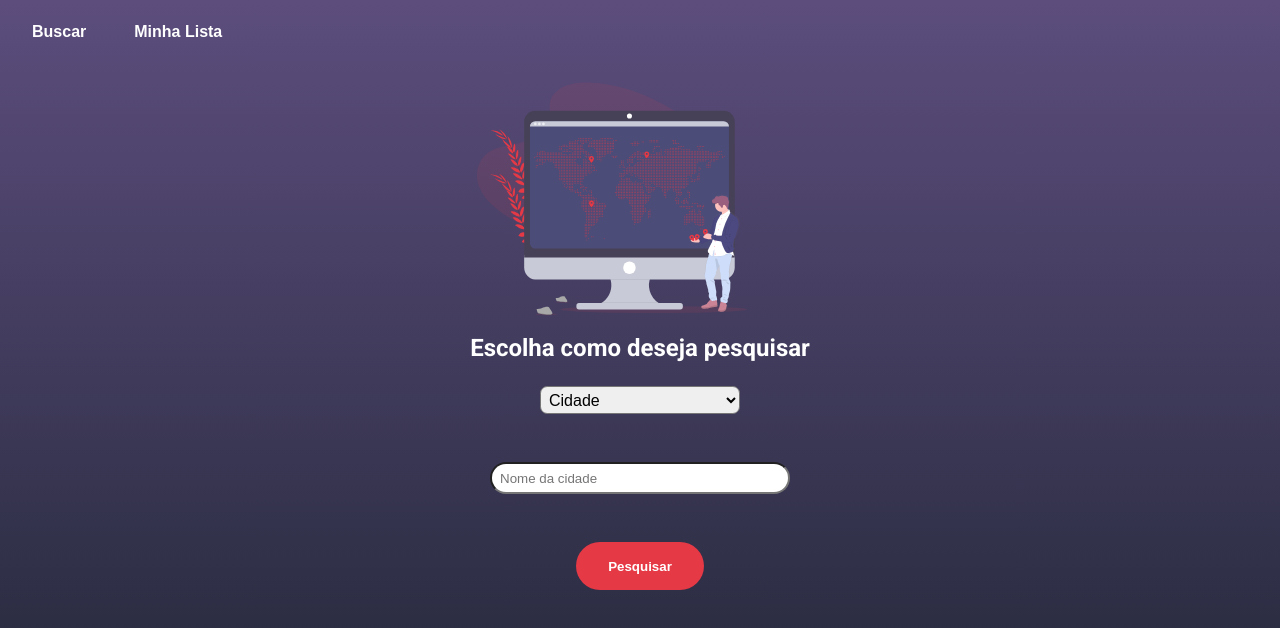
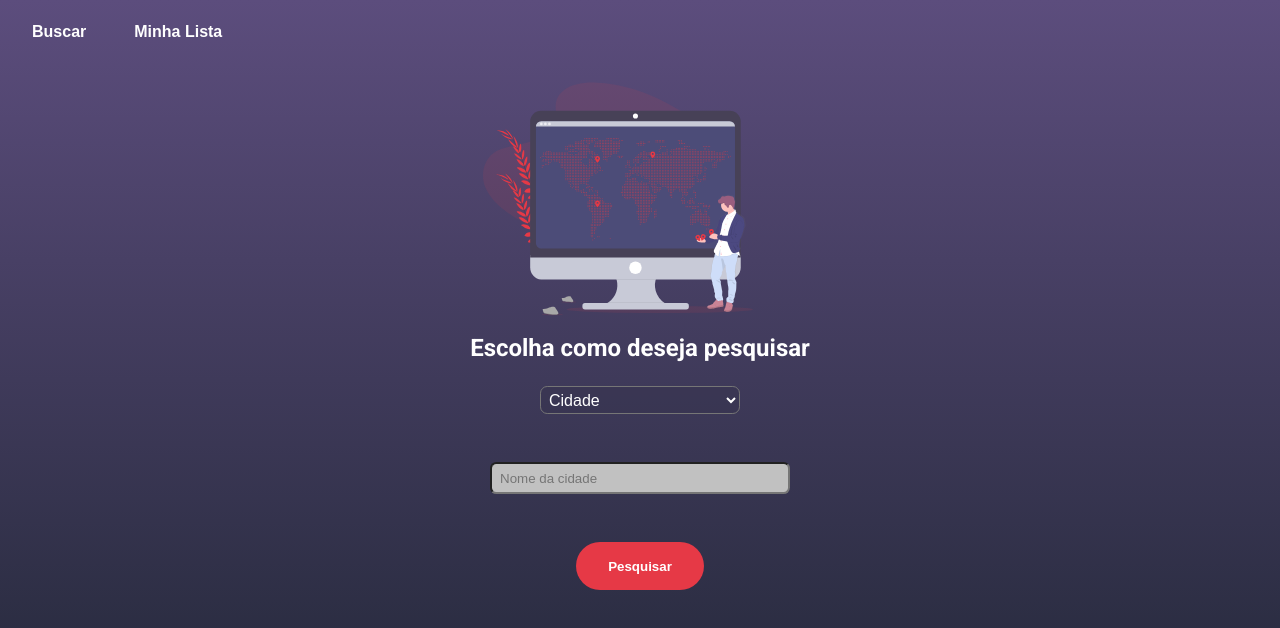
Before and after one commit to joaopedroalb/weather-challenge, a Next.js app: page / in a window 1280 px wide. Shown: the top 628 px of the page. Built offline with nearby package versions, Linux system fonts and the light colour scheme.

Commit message:
Change style

```diff
--- a/src/components/SearchInput/index.module.scss
+++ b/src/components/SearchInput/index.module.scss
@@ -36,17 +36,30 @@
         padding: 4px;
         font-weight: 500;
         width: 200px;
-    }
+        background: #383551a6;
+        color: #fff;
 
-    option{
-        border-radius: 1rem;
+        &:focus{
+            outline: none;
+        }
     }
 
     .cityInput{
         height: 2rem;
-        border-radius: 1rem;
         padding: 8px;
         width: 300px;
+    }
+
+    input{
+        border-radius: .4rem;
+        background: #c1c1c1;
+        transition: .2s;
+
+        &:focus{
+            outline: none;
+            border: 2px solid;
+            background: #fff;
+        }
     }
 
     .doubleInputContainer{
@@ -55,7 +68,6 @@
 
         .doubleInputs{
             height: 2rem;
-            border-radius: 1rem;
             padding: 8px;
             width: 150px;
         }
--- a/styles/Home.module.scss
+++ b/styles/Home.module.scss
@@ -17,7 +17,7 @@
         img{
             height: 270px;
             width: 270px;
-            margin-right: 3.5rem;
+            margin-right: 2.80rem;
         }
     }
 }
```
